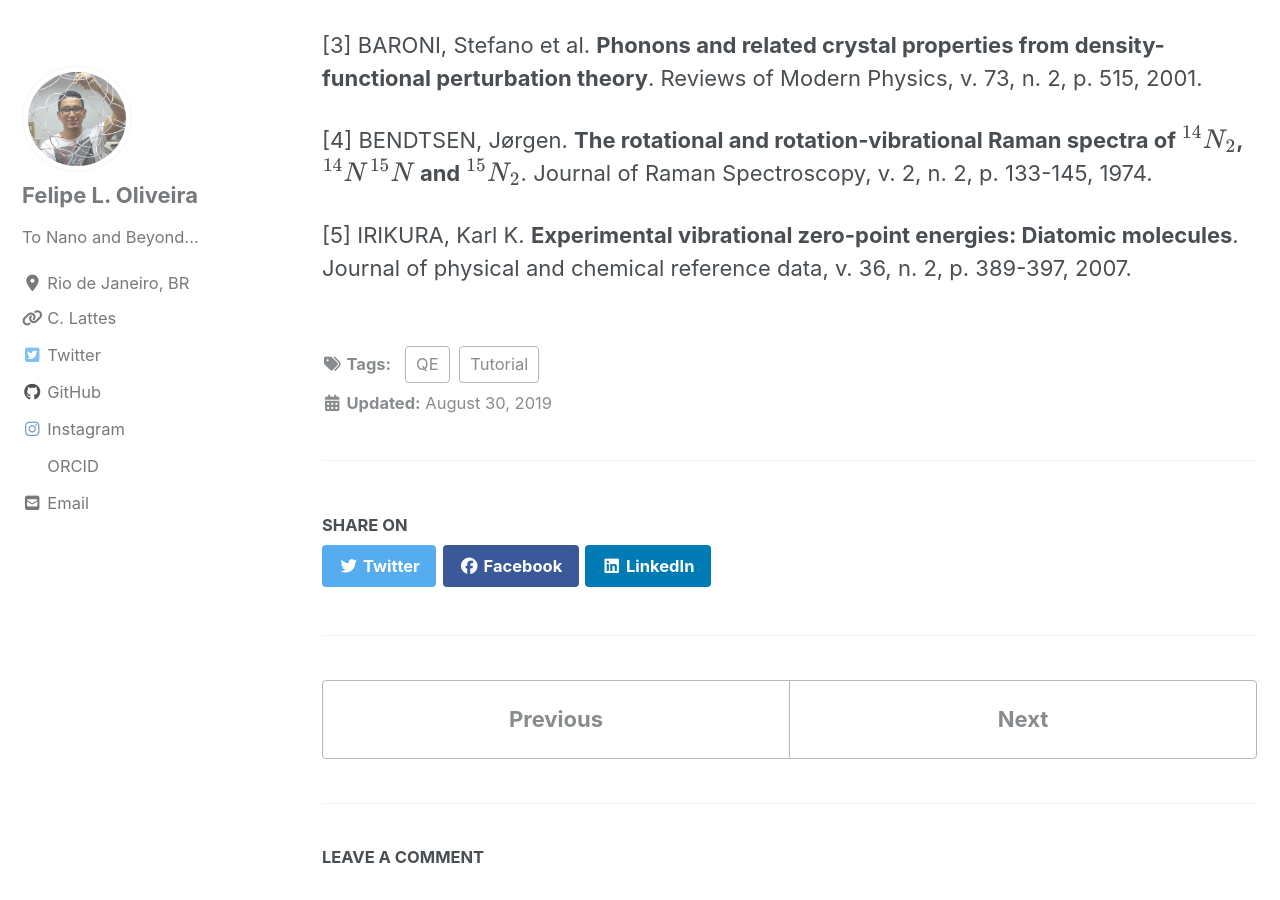
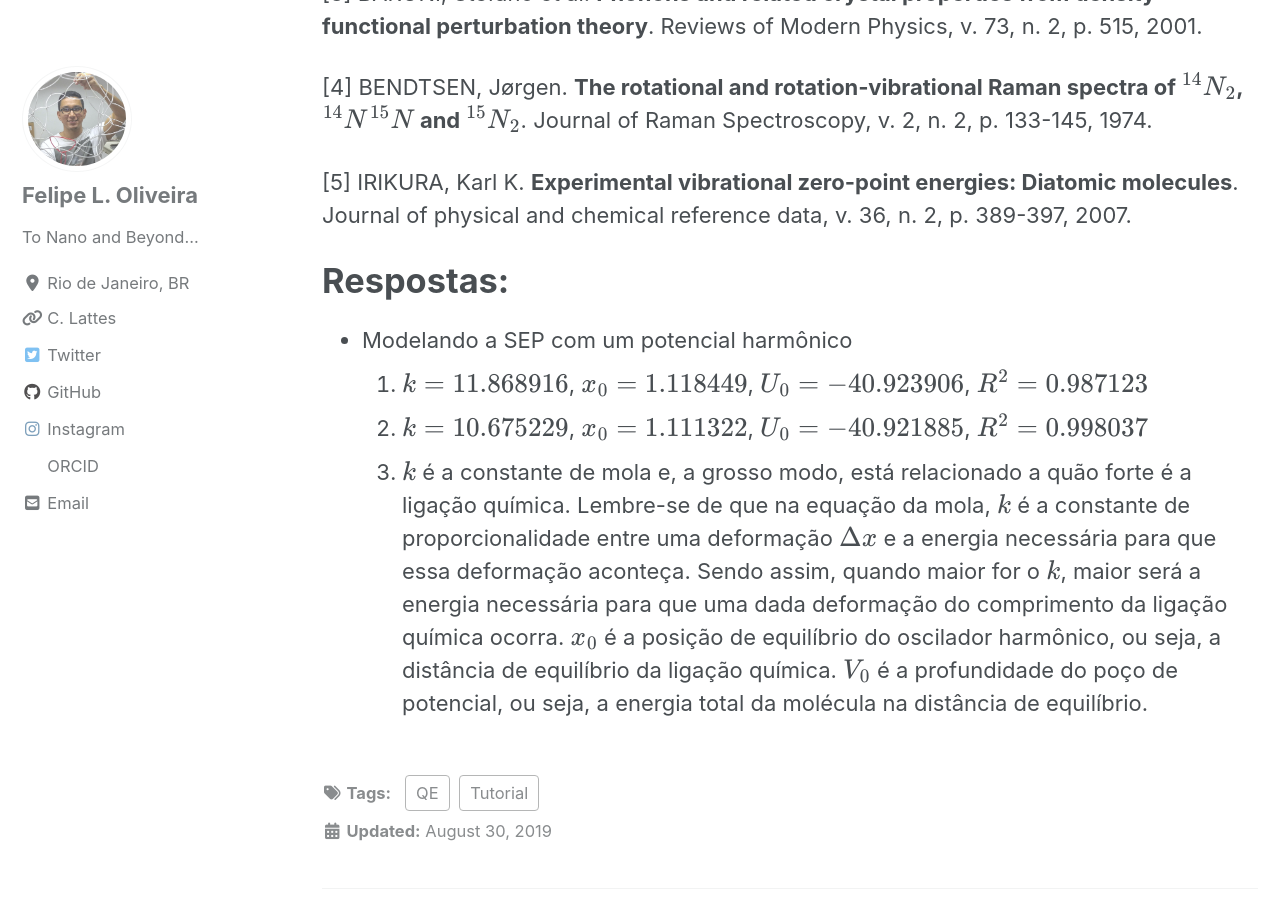
Before and after one commit to lipelopesoliveira/lipelopesoliveira.github.io, a Jekyll site: the page built from _posts/tutoriais_qe/2019-08-30-cap2-1.md, in a window 1280 px wide and 900 px high, scrolled down 12182 px. Built offline with Jekyll 4.4.1, drawn with Linux system fonts in a browser that asks for light colours; cached includes are drawn as plain includes; nearby versions of some CDN libraries; formulas are drawn with MathJax 3; some of the changed text lies outside the part shown.

Commit message:
Update 2019-08-30-cap2-1.md

```diff
--- a/_posts/tutoriais_qe/2019-08-30-cap2-1.md
+++ b/_posts/tutoriais_qe/2019-08-30-cap2-1.md
@@ -234,7 +232,6 @@ Onde $$n$$ é o número quântico vibracional. A energia de ponto zero (ZPE) é
 Use $$c = 2.998\cdot 10^{10} cm.s^{-1}$$ , $$1 Ry = 2.179872 \cdot 10^{-18} kg.m^2.s^{-2}$$, $$1 u.m.a = 1.660538\cdot 10^{-27} kg$$, $$h = 6.62607\cdot 10^{-34} m^2.kg.s^{-1}$$
   * Calcule a ZPE para o potencial harmônico e o potencial de Morse. Compare com o valor obtido na questão anterior e com o valor "experimental" $$1175.78 \pm 5 cm^{-1}$$ [5].
 
-
 [1] BOWEN, Humphrey John Moule. **Tables of interatonic distances and configuration in molecules and ions**. 1958.
 
 [2] VEDENEEV, Vladimir Ivanovich; VEDENEEV, Vladimir Ivanovich. **Bond energies, ionization potentials, and electron affinities**. London: E. Arnold, 1966.
@@ -244,3 +241,13 @@ Use $$c = 2.998\cdot 10^{10} cm.s^{-1}$$ , $$1 Ry = 2.179872 \cdot 10^{-18} kg.m
 [4] BENDTSEN, Jørgen. **The rotational and rotation‐vibrational Raman spectra of $$^{14}N_2$$, $$^{14}N^{15}N$$ and $$^{15}N_2$$**. Journal of Raman Spectroscopy, v. 2, n. 2, p. 133-145, 1974.
 
 [5] IRIKURA, Karl K. **Experimental vibrational zero-point energies: Diatomic molecules**. Journal of physical and chemical reference data, v. 36, n. 2, p. 389-397, 2007.
+
+
+# Respostas:
+
+  * Modelando a SEP com um potencial harmônico
+    1. $$k = 11.868916$$, $$x_0 = 1.118449$$, $$U_0 = -40.923906$$, $$R^2 = 0.987123$$
+    2. $$k = 10.675229$$, $$x_0 = 1.111322$$, $$U_0 = -40.921885$$,  $$R^2 = 0.998037$$
+    3. $$k$$ é a constante de mola e, a grosso modo, está relacionado a quão forte é a ligação química. Lembre-se de que na equação da mola, $$k$$ é a constante de proporcionalidade entre uma deformação $$\Delta x$$ e a energia necessária para que essa deformação aconteça. Sendo assim, quando maior for o $$k$$, maior será a energia necessária para que uma dada deformação do comprimento da ligação química ocorra.
+    $$x_0$$ é a posição de equilíbrio do oscilador harmônico, ou seja, a distância de equilíbrio da ligação química.
+    $$V_0$$ é a profundidade do poço de potencial, ou seja, a energia total da molécula na distância de equilíbrio.
```
Also changed, not shown: other parts of _posts/tutoriais_qe/2019-08-30-cap2-1.md (+4 -6 lines).
